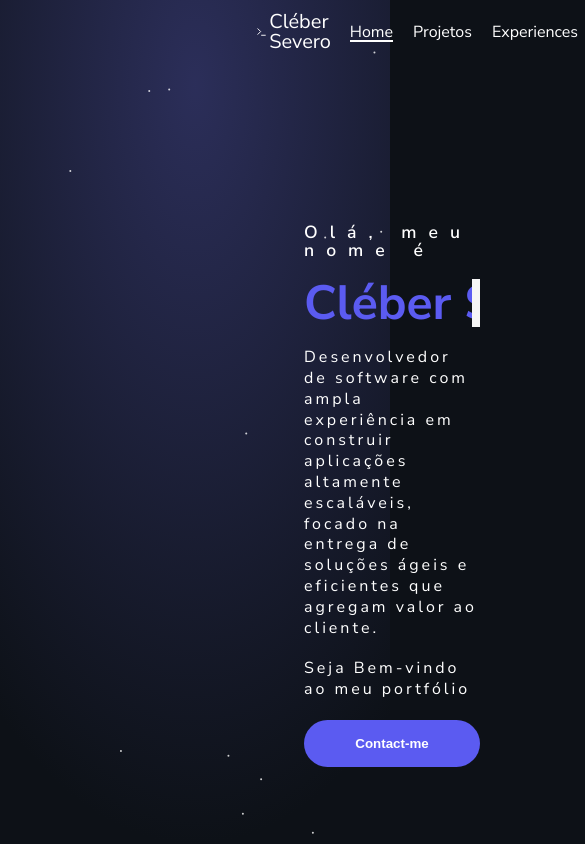
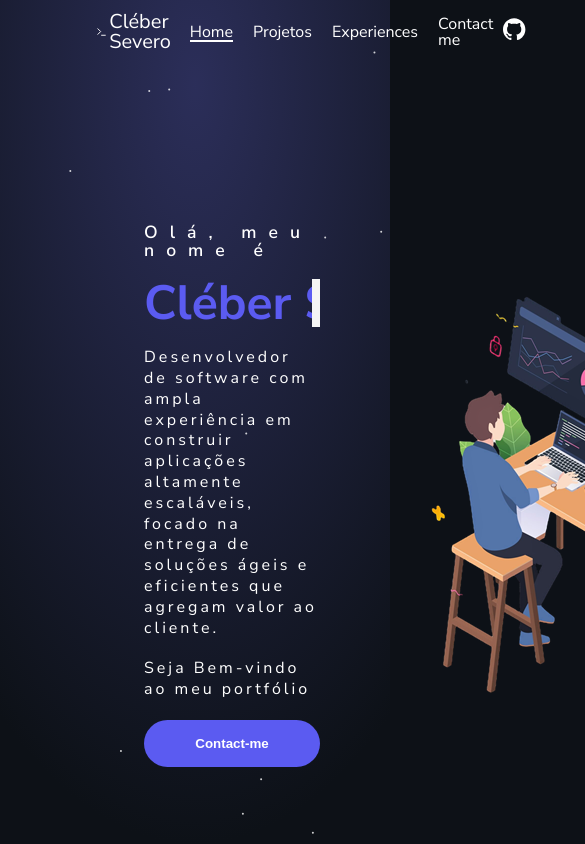
Before and after one commit to Cleber-Severo/my-portfolio, a React (Vite) app: page / in a window 390 px wide. Shown: the top 844 px of the page, 585 px wide, since content can reach past the window. Built offline with nearby package versions, Linux system fonts and the light colour scheme; a web font is replaced by a local one.

Commit message:
feat: responsive media queries for the layout

```diff
--- a/src/App.css
+++ b/src/App.css
@@ -25,6 +25,18 @@ main, header {
   box-sizing: border-box;
 }
 
+@media screen and (max-width: 1640px){
+  main, header {
+    padding: 0 10rem;
+  }
+}
+
+@media screen and (max-width: 1440px){
+  main, header {
+    padding: 0 6rem;
+  }
+}
+
 
 header,
 .container {
```
